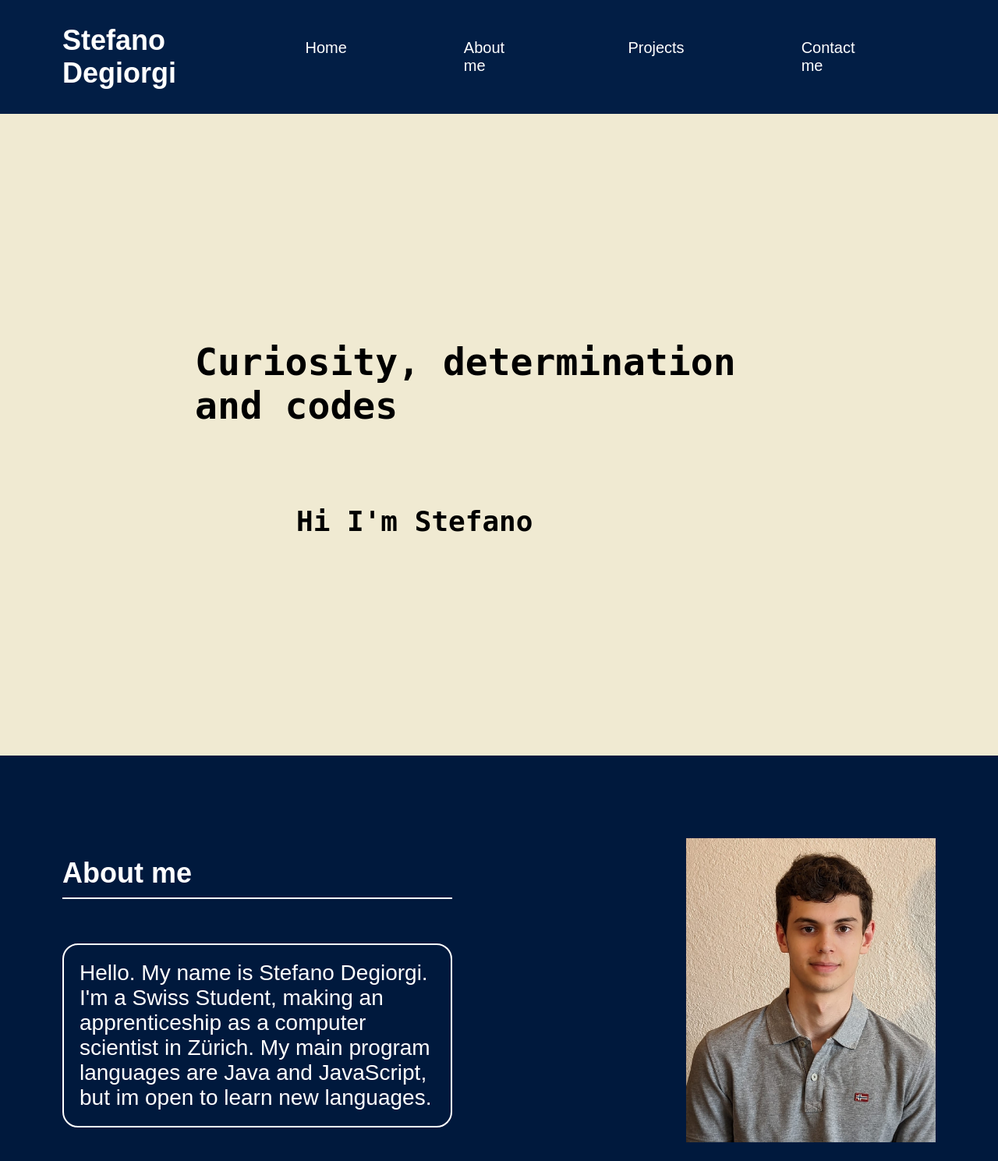
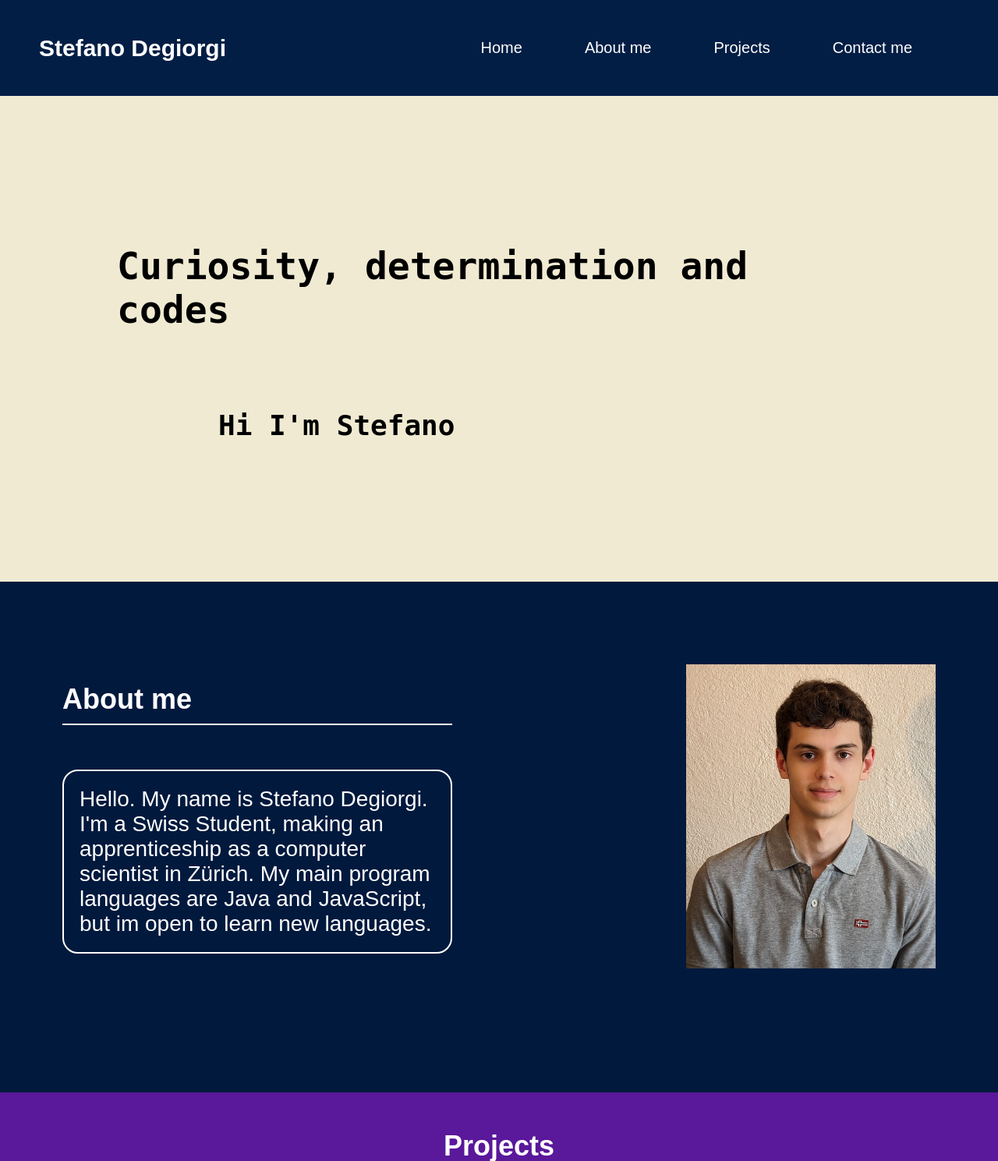
Before and after one commit to StefDegiorgi/portfolio, a PHP site: page / in a window 1280 px wide. Shown: the top 1489 px of the page at 78% size. Run offline with PHP 8.4, Linux system fonts and the light colour scheme.

Commit message:
added media screen

```diff
--- a/css/style.css
+++ b/css/style.css
@@ -236,3 +236,22 @@
 [type="submit"]:hover {
   background: black;
 }
+
+@media screen and (max-width: 1366px) {
+  main {
+    margin-left: 20px;
+    font-size: 30px;
+  }
+
+  nav ul {
+    font-size: 20px;
+  }
+
+  nav li {
+    margin-right: 80px;
+  }
+
+  .home {
+    padding: 150px;
+  }
+}
```
